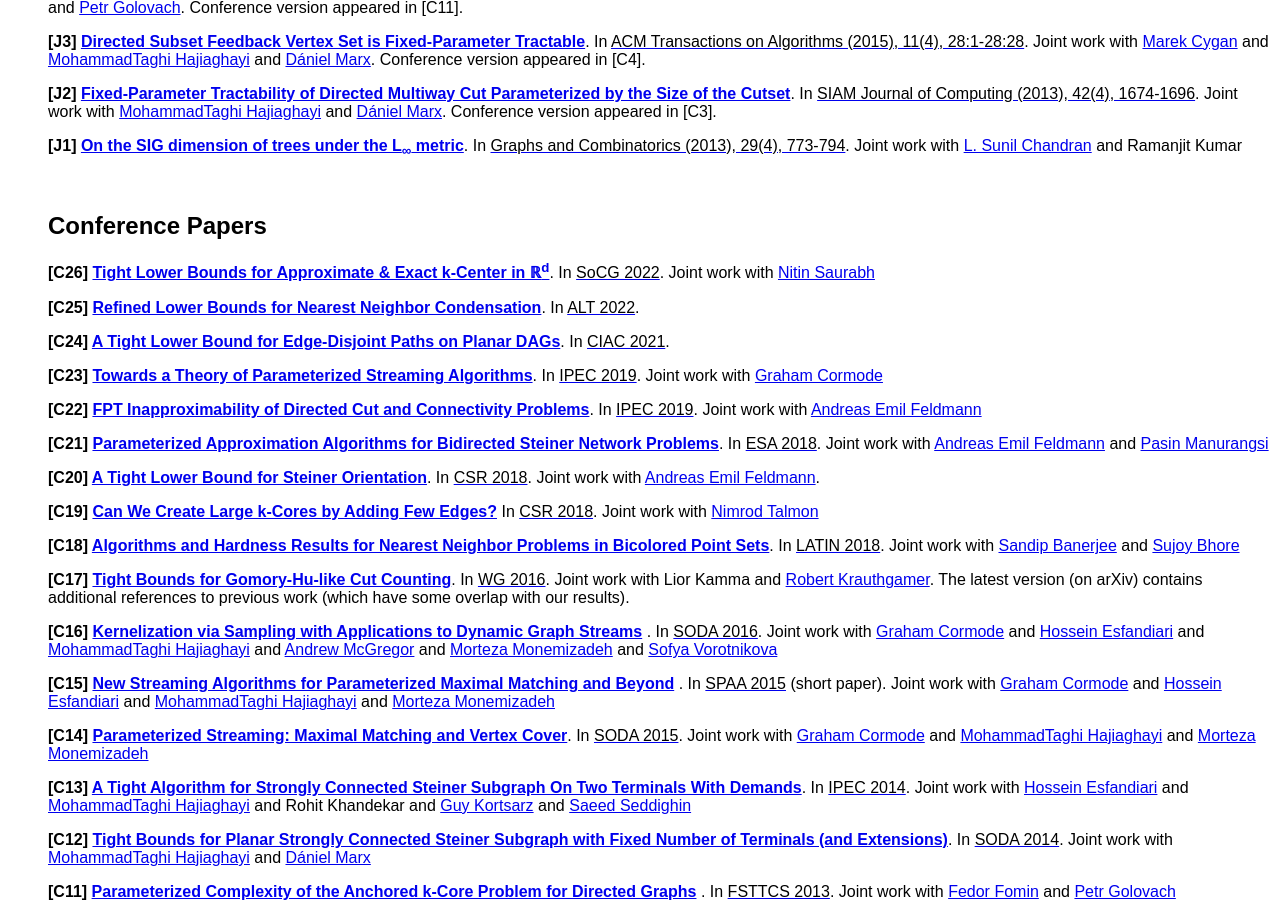
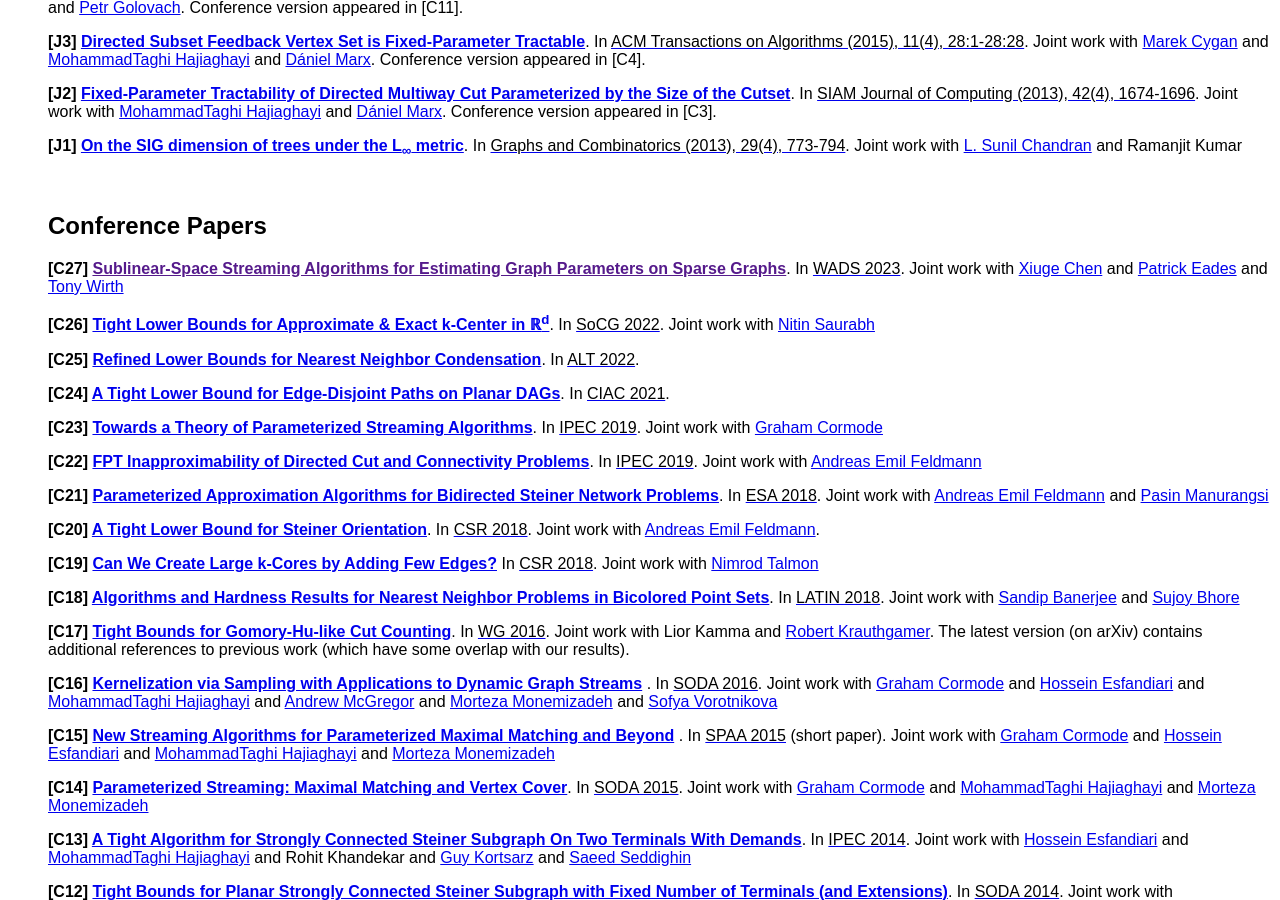
Before and after one commit to rajeshchitnis/rajeshchitnis.github.io, a Jekyll site: the page publications.html, which Jekyll copies as it is, in a window 1280 px wide and 900 px high, scrolled down 587 px. Built offline with Jekyll 4.4.1, drawn with Linux system fonts in a browser that asks for light colours.

Commit message:
Update publications.html

```diff
--- a/publications.html
+++ b/publications.html
@@ -167,6 +167,9 @@ and <a href="http://www.imsc.res.in/~saket/">Saket Saurabh</a>. Conference versi
 
 
 <h2>Conference Papers</h2>
+
+<p class="p7"><font color = "black"><b>[C27] <a href=""> Sublinear-Space Streaming Algorithms for Estimating Graph Parameters on Sparse Graphs</a></b>. In <a href="https://wadscccg2023.encs.concordia.ca/"><FONT COLOR=black>WADS 2023</a>. Joint work with <a href="https://xiugechen.github.io/">Xiuge Chen</a> and <a href="https://dblp.org/pid/267/2109.html">Patrick Eades</a> and <a href="https://people.eng.unimelb.edu.au/awirth/">Tony Wirth</a></p>
+<p class="p3"></p>
 
 <p class="p7"><font color = "black"><b>[C26] <a href="https://arxiv.org/abs/2203.08328"> Tight Lower Bounds for Approximate &amp; Exact k-Center in &#8477;<sup>d</sup></a></b>. In <a href="https://drops.dagstuhl.de/opus/volltexte/2022/16036/"><FONT COLOR=black>SoCG 2022</a>. Joint work with <a href="https://nitinsau.github.io/">Nitin Saurabh</a></p>
 <p class="p3"></p>
```
